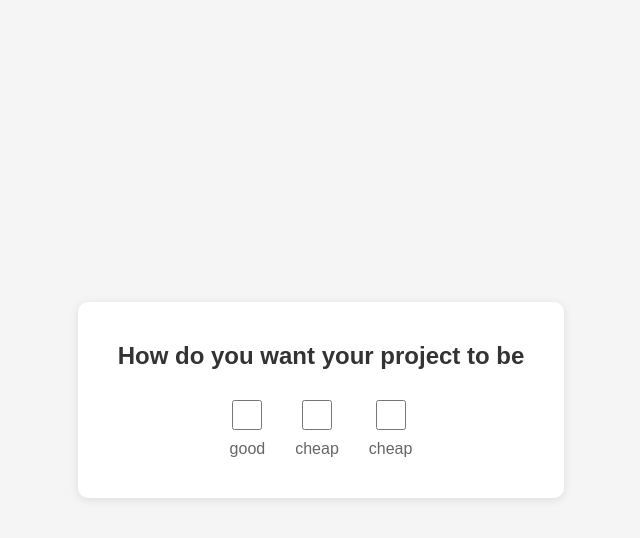
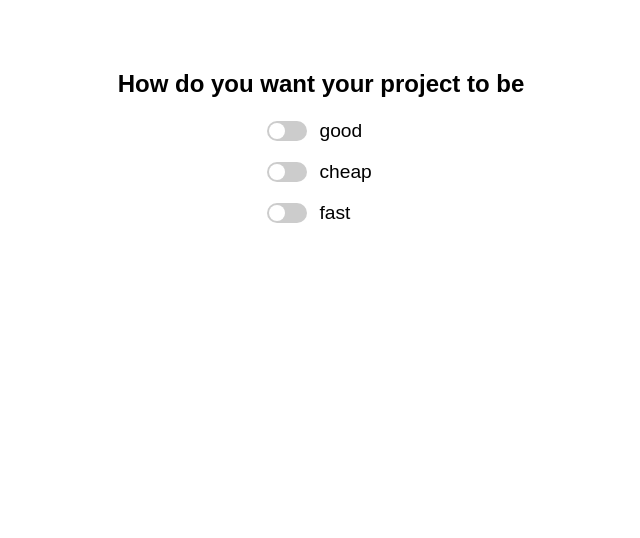
Before and after one commit to acciojob/toggler-js-happydagar6, a website: page main.html in a window 1280 px wide. Shown: the whole page, without its empty margins (319-959 px from the left). Drawn offline with Linux system fonts and the light colour scheme.

Commit message:
created a submission

```diff
--- a/main.html
+++ b/main.html
@@ -8,10 +8,10 @@
 
 <body>
 	<!-- the entire body must be written by student -->
-	<div class="container">
 	<h2>How do you want your project to be</h2>
 
 	<div class="toggle-container">
+
 		<div class="g1">
 			<input type="checkbox" id="good" class="toggle" />
 			<span>good</span>
@@ -24,9 +24,9 @@
 
 		<div class="g3">
 			<input type="checkbox" id="fast" class="toggle" />
-				<span>cheap</span>
+			<span>fast</span>
 		</div>
-		</div>
+
 	</div>
     <script type="text/javascript" src="./script.js">
 </script>
--- a/script.js
+++ b/script.js
@@ -1,24 +1,24 @@
-//your JS code here. If required.
-let checkOrder = [];
+const good = document.getElementById("good");
+const cheap = document.getElementById("cheap");
+const fast = document.getElementById("fast");
 
 const toggles = document.querySelectorAll(".toggle");
 
-toggles.forEach((toggle) => {
-	toggle.addEventListener("change", () => {
-		if(toggle.checked) {
-			if(checkOrder.length < 2) {
-				checkOrder.push(toggle.id);
-			} else {
-				const firstChecked = checkOrder[0];
-				const firstCheckBox = document.getElementById(firstChecked);
+toggles.forEach(toggle => {
+	toggle.addEventListener("change", (event) => {
 
-				firstCheckBox.checked = false;
-				checkOrder.shift();
+		if(good.checked && cheap.checked && fast.checked) {
 
-				checkOrder.push(toggle.id);
+			if(event.target === good) {
+				fast.checked = false;
 			}
-		} else {
-			checkOrder = checkOrder.filter(id => id !== toggle.id);
+			if(event.target === cheap) {
+				good.checked = false;
+			}
+
+			if(event.target === fast) {
+				cheap.checked = false;
+			}
 		}
-	})
-})
+	});
+});
--- a/styles.css
+++ b/styles.css
@@ -1,56 +1,63 @@
-* {
-	margin: 0;
-	padding: 0;
-	box-sizing: border-box;
+/* Basic layout to center everything */
+body {
+    font-family: sans-serif;
+    display: flex;
+    flex-direction: column;
+    align-items: center;
+    margin-top: 50px;
 }
 
-body {
-	font-family: Arial, sans-serif;
-	display: flex;
-	justify-content: center;
-	align-items: center;
-	min-height: 100vh;
-	background: #f5f5f5;
+/* Aligning the toggles in a column */
+.toggle-container {
+    display: flex;
+    flex-direction: column;
+    gap: 15px; /* Space between rows */
 }
 
-.container {
-	background: white;
-	padding: 40px;
-	border-radius: 10px;
-	box-shadow: 0 2px 10px rgba(0,0,0,0.1);
-	text-align: center;
-}
-
-h2 {
-	margin-bottom: 30px;
-	color: #333;
-}
-
-.toggle-container {
-	display: flex;
-	gap: 30px;
-	justify-content: center;
-}
-
-div[class^="g"] {
-	display: flex;
-    flex-direction: column;
+/* Aligning the toggle and text side-by-side */
+.g1, .g2, .g3 {
+    display: flex;
     align-items: center;
     gap: 10px;
 }
 
+/* Trick: Making the default checkbox look like a pill/switch */
 .toggle {
-	width: 30px;
-	height: 30px;
-	cursor: pointer;
-	accent-color: #4CAF50;
+    appearance: none; /* Removes the default square checkbox look */
+    width: 40px;
+    height: 20px;
+    background-color: #ccc; /* Gray when OFF */
+    border-radius: 20px;
+    position: relative;
+    cursor: pointer;
+    transition: 0.3s;
 }
 
-span {
-	font-size: 16px;
-	color: #666;
+/* The small white circle inside the toggle */
+.toggle::before {
+    content: '';
+    position: absolute;
+    width: 16px;
+    height: 16px;
+    background-color: white;
+    border-radius: 50%;
+    top: 2px;
+    left: 2px;
+    transition: 0.3s; /* Smooth sliding animation */
 }
 
+/* Changing color when the checkbox is clicked (ON) */
 .toggle:checked {
-	accent-color: #2c6e2c;
+    background-color: #28a745; /* Green when ON */
 }
+
+/* Sliding the white circle to the right when ON */
+.toggle:checked::before {
+    transform: translateX(20px);
+}
+
+/* Styling the span text */
+span {
+    font-size: 1.2rem;
+    width: 60px;
+}
```
Lines whose indentation alone changed are shown as unchanged.
